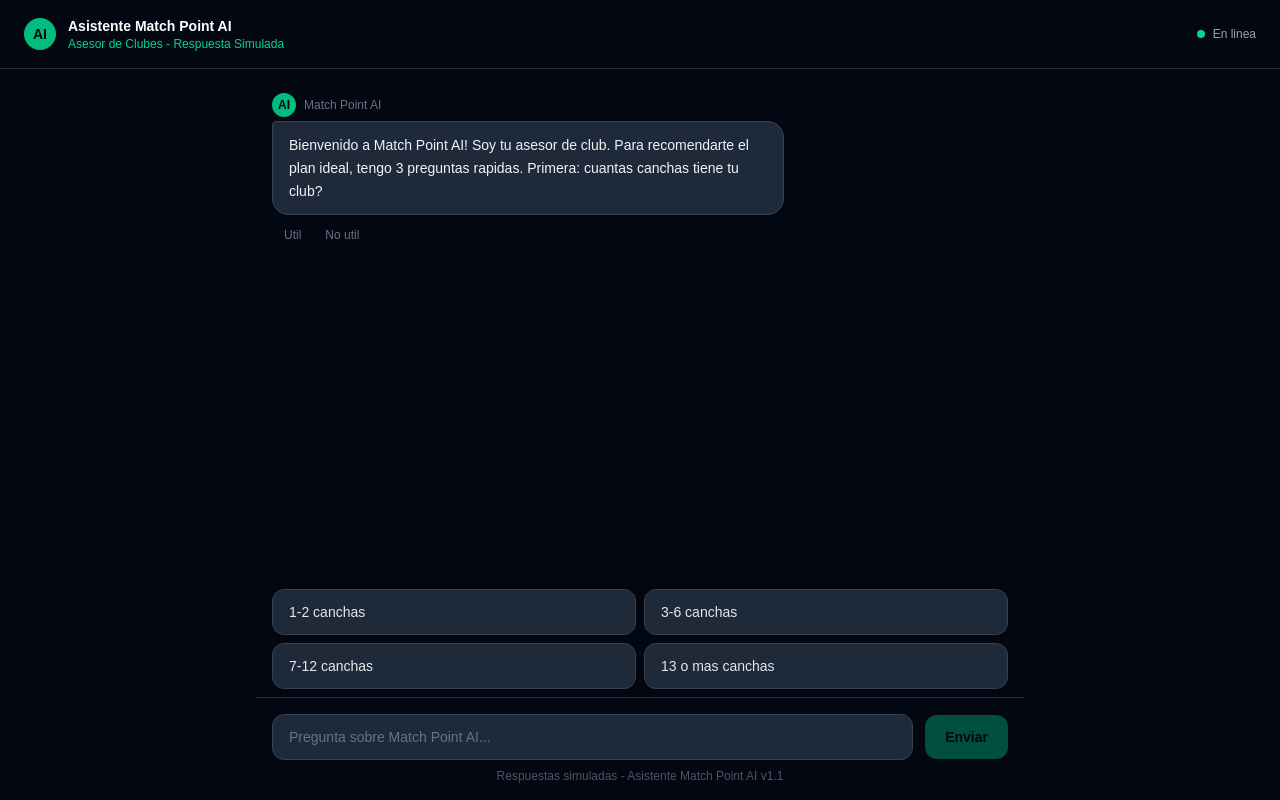
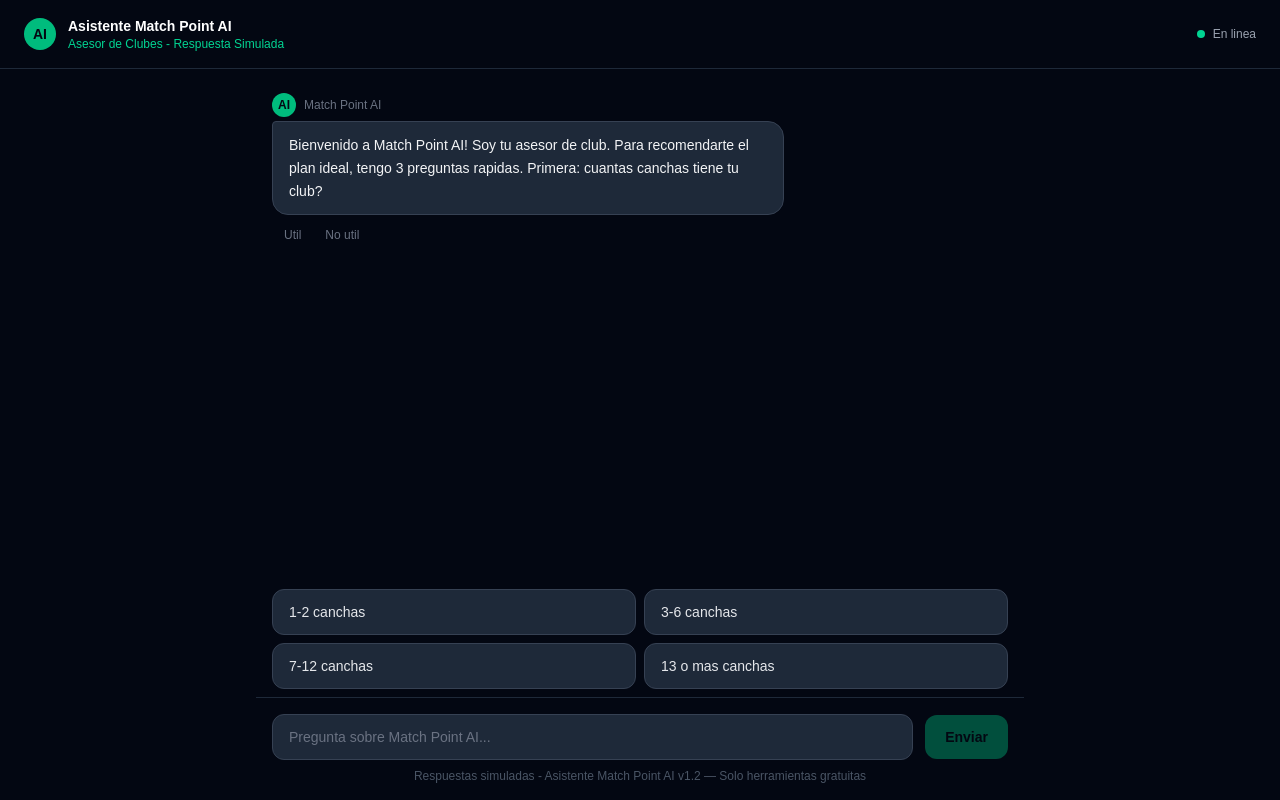
Before and after one commit to albertoderosenzweig/match-point-ai, a Next.js app: page /chat in a window 1280 px wide. Built offline with nearby package versions, Linux system fonts and the light colour scheme.

Commit message:
feat: add free tools label to chat footer

```diff
--- a/app/chat/page.tsx
+++ b/app/chat/page.tsx
@@ -298,7 +298,7 @@ export default function ChatPage() {
             Enviar
           </button>
         </div>
-        <p className="text-xs text-gray-600 mt-2 text-center">Respuestas simuladas - Asistente Match Point AI v1.1</p>
+        <p className="text-xs text-gray-600 mt-2 text-center">Respuestas simuladas - Asistente Match Point AI v1.2 — Solo herramientas gratuitas</p>
       </div>
 
     </main>
```
